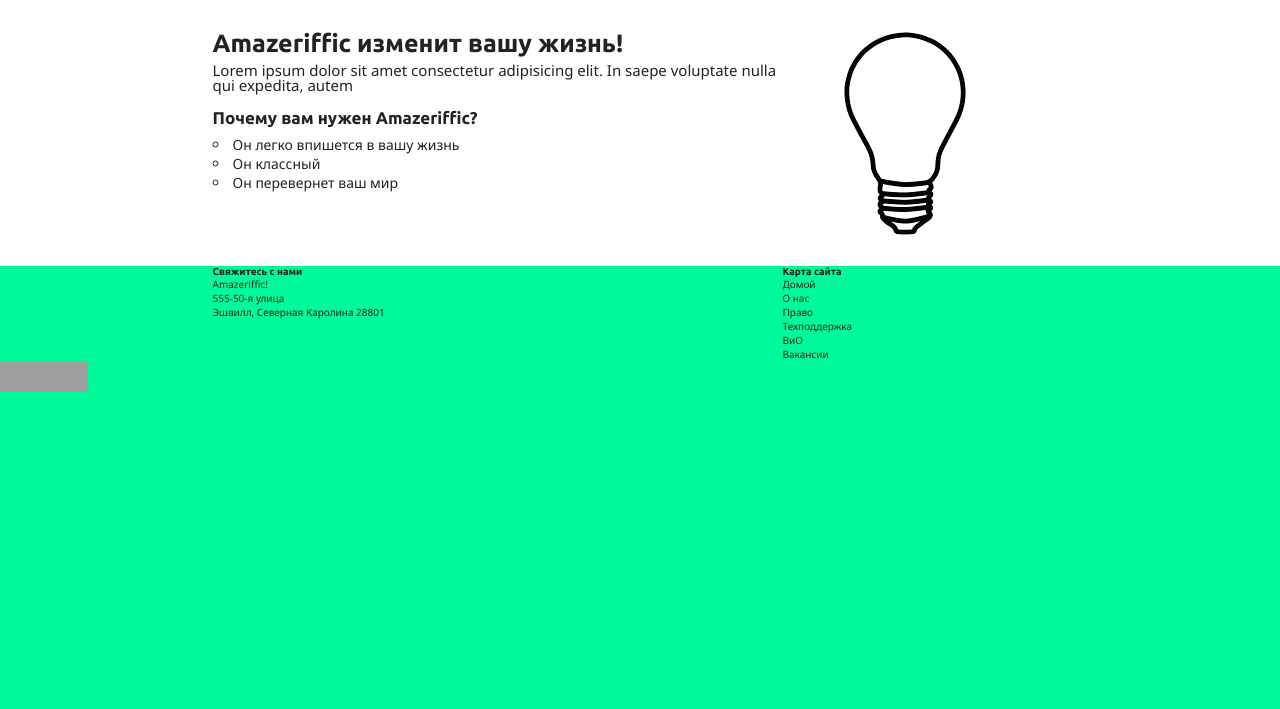
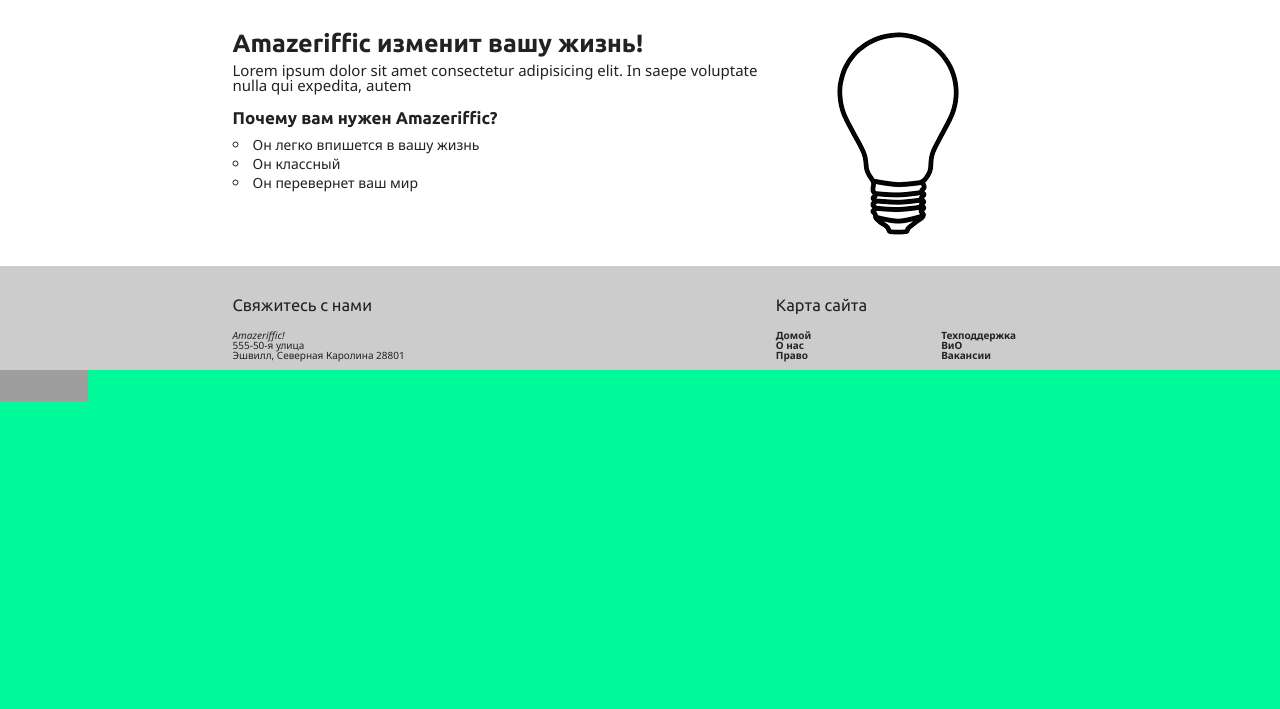
Before and after one commit to enterkvas/Amazeriffic_flexbox, a plain HTML site: page index.html in a window 1280 px wide. Shown: the part 91-800 px from the top of the page. Drawn offline with Linux system fonts and the light colour scheme; grey boxes are pictures that could not be loaded.

Commit message:
Seventh commit - footer block is ready

```diff
--- a/less/_base.less
+++ b/less/_base.less
@@ -2,6 +2,22 @@ body {
     background: #00FA9A;
     font-size: 10px;
     font-family: 'Noto Sans', sans-serif;
+
+    .container {
+        width: 855px;
+        margin-left: auto;
+        margin-right: auto;
+
+        display: flex;
+
+        .container__left {
+            width: 570px;
+            padding-left: 2em;
+
+        }
+        .container__right {
+            width: 285px;
+            padding-right: 2em;
         }
         h1, h2, h3, h4, h5 {
             font-family: 'Ubuntu', sans-serif;
@@ -10,18 +26,7 @@ a {
             text-decoration: none;
             color: #222;
         }
-.container {
-    width: 855px;
-    margin-left: auto;
-    margin-right: auto;
-    padding-left: 2em;
-    padding-right: 2em;
+    }
 
-    display: flex;
+
 }
-    .container__left {
-        width: 570px;
-    }
-    .container__right {
-        width: 285px;
-    }
--- a/less/sections/_footer.less
+++ b/less/sections/_footer.less
@@ -0,0 +1,30 @@
+.footer {
+    background: #ccc;
+    padding-top: 3em;
+    padding-bottom: 1em;
+
+    h5 {
+        font-size: 1.65em;
+        font-weight: 400;
+        margin-bottom: 1em;
+    }
+    .footer-left {
+        p {
+            line-height: 1;
+            span {
+                font-style: italic;
+            }
+        }
+    }
+    .footer-right__nav {
+        display: flex;
+
+        p {
+            line-height: 1;
+            font-weight: 700;
+        }
+        .footer-right__nav-left {
+            margin-right: 13em;
+        }
+    }
+}
```
Also changed, not shown: css/main.css. Lines whose indentation alone changed are shown as unchanged.
